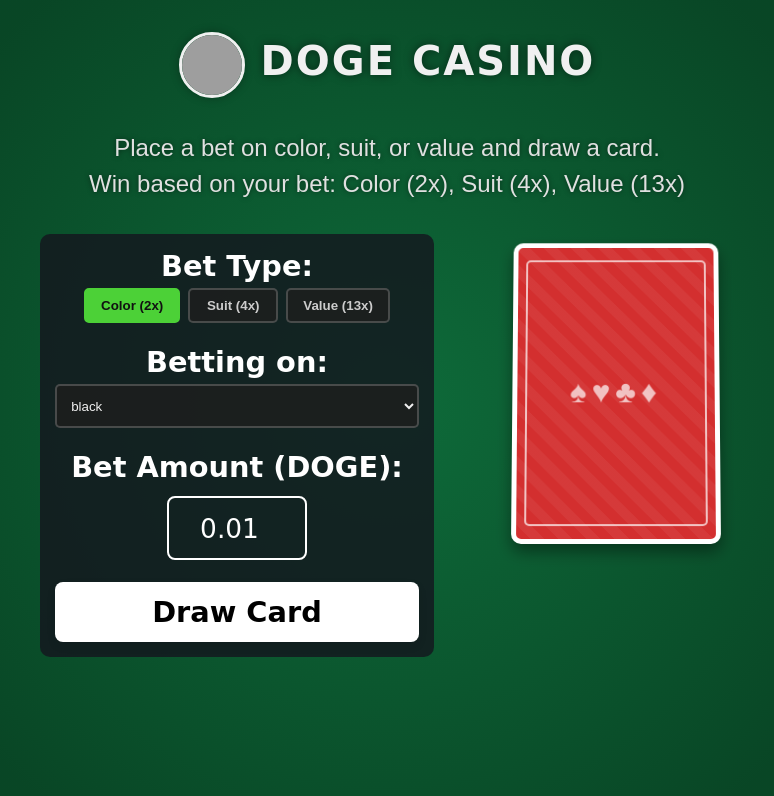
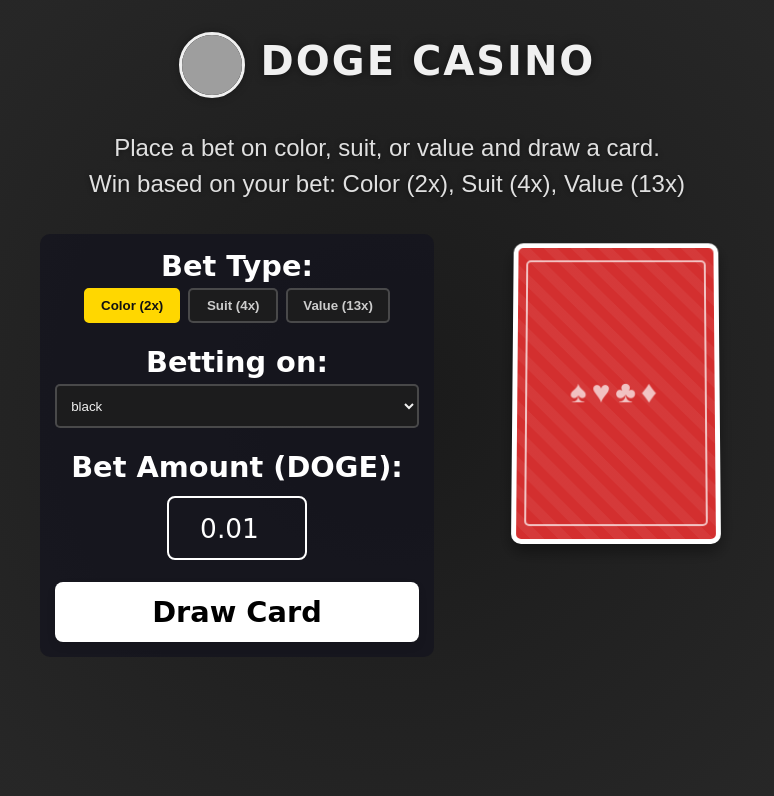
Before and after one commit to calebbuening/KlyraCardsSubmission, a React (Vite) app in the folder src/cards_and_crypto_frontend/: page / in a window 1280 px wide. Shown: the top 796 px of the page, without its empty margins (253-1027 px from the left). Built offline with nearby package versions, Linux system fonts and the light colour scheme; grey boxes are pictures that could not be loaded.

Commit message:
Color revamp and no hover

```diff
--- a/src/cards_and_crypto_frontend/src/App.css
+++ b/src/cards_and_crypto_frontend/src/App.css
@@ -45,7 +45,7 @@
 
 .connect-button {
   background-color: rgba(20, 20, 20, 0.7);
-  color: #4cd137;
+  color: #FFD700;
   border: none;
   border-radius: 4px;
   padding: 0.8rem 1.5rem;
@@ -80,9 +80,9 @@
   background-color: rgba(30, 30, 30, 0.7);
   border-radius: 4px;
   box-shadow: 0 1px 3px rgba(0, 0, 0, 0.1);
-  color: #4cd137;
+  color: #FFD700;
   font-family: 'Courier New', monospace;
-  border-left: 3px solid #4cd137;
+  border-left: 3px solid #FFD700;
 }
 
 /* Game Section */
@@ -198,9 +198,17 @@
 }
 
 .bet-type-buttons button.active {
-  background-color: #4cd137;
+  background-color: #FFD700;
   color: #111;
-  border-color: #4cd137;
+  border-color: #FFD700;
+}
+
+.bet-type-buttons button.active:hover:not(:disabled) {
+  background-color: #FFD700;
+  color: #111;
+  border-color: #FFD700;
+  transform: translateY(-2px);
+  box-shadow: 0 4px 8px rgba(0, 0, 0, 0.2);
 }
 
 .bet-type-buttons button:disabled {
@@ -257,11 +265,11 @@
   font-weight: bold;
   transform: perspective(1000px) rotateX(5deg);
   transform-origin: bottom center;
-  transition: transform 0.3s ease;
 }
 
+/* Remove the hover effect */
 .card:hover {
-  transform: perspective(1000px) rotateX(0deg);
+  transform: perspective(1000px) rotateX(5deg);
 }
 
 .card::after {
@@ -400,7 +408,7 @@
 }
 
 .result-info .won {
-  color: #4cd137;
+  color: #FFD700;
   font-size: 1.3rem;
 }
 
@@ -595,7 +603,7 @@
   margin: 0;
   padding: 0;
   box-sizing: border-box;
-  background-color: #0e6b3a; /* Green background for casino table */
+  background-color: #1a1a1a; /* Dark background instead of green */
   color: white;
   font-family: 'Arial', sans-serif;
   overflow-x: hidden;
@@ -611,7 +619,7 @@
   left: 0;
   right: 0;
   bottom: 0;
-  background: radial-gradient(circle at center, rgba(14, 107, 58, 1) 0%, rgba(8, 66, 35, 0.9) 70%);
+  background: radial-gradient(circle at center, rgba(26, 26, 26, 1) 0%, rgba(40, 40, 40, 0.9) 70%);
   pointer-events: none;
   z-index: 0;
 }
```
